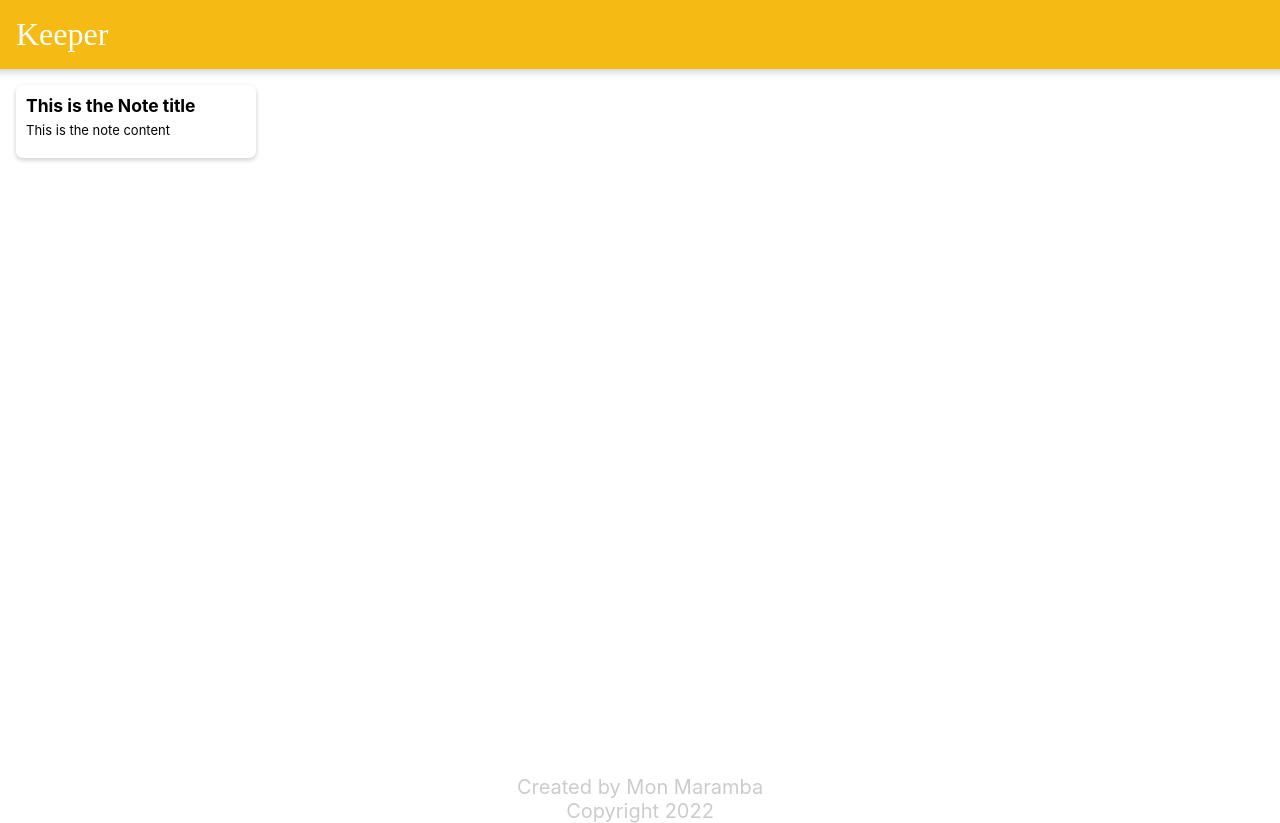
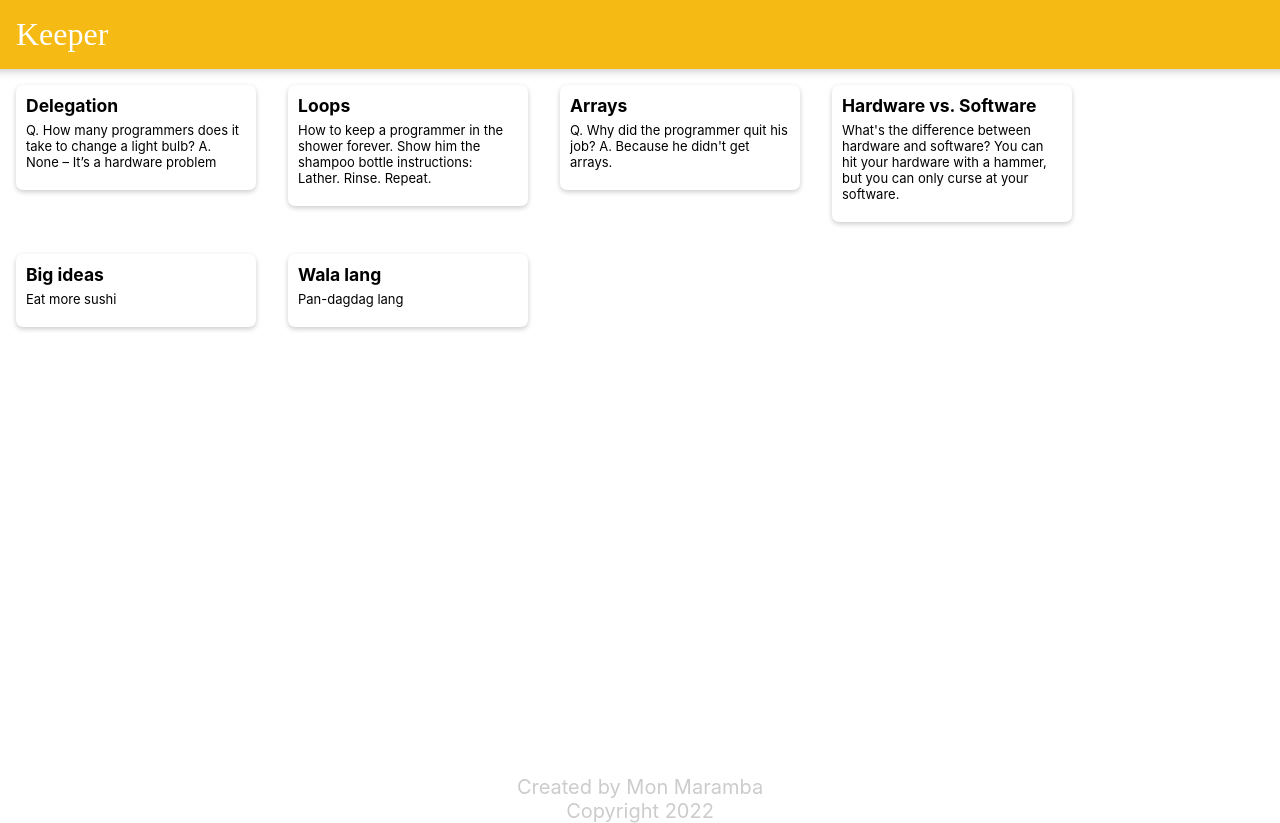
Before and after one commit to MonMaramba/keeper-app, a React (Create React App) app: page / in a window 1280 px wide. Built offline with nearby package versions, Linux system fonts and the light colour scheme.

Commit message:
mapped notes

```diff
--- a/src/App.js
+++ b/src/App.js
@@ -1,6 +1,7 @@
 import Header from './Header';
 import Footer from './Footer';
 import Note from './Note';
+import notes from './notes';
 
 import './main.scss';
 
@@ -8,7 +9,9 @@
   return (
     <div>
       <Header />
-      <Note />
+      {notes.map((note) => {
+        return <Note key={note.id} title={note.title} content={note.content} />;
+      })}
       <Footer />
     </div>
   );
--- a/src/Note.jsx
+++ b/src/Note.jsx
@@ -1,11 +1,11 @@
 import React from 'react';
 import './_note.scss';
 
-const Note = () => {
+const Note = (props) => {
   return (
     <div className='note'>
-      <h1>This is the Note title</h1>
-      <p>This is the note content</p>
+      <h1>{props.title}</h1>
+      <p>{props.content}</p>
     </div>
   );
 };
--- /dev/null
+++ b/src/notes.js
@@ -0,0 +1,38 @@
+const notes = [
+  {
+    key: 1,
+    title: 'Delegation',
+    content:
+      'Q. How many programmers does it take to change a light bulb? A. None – It’s a hardware problem',
+  },
+  {
+    key: 2,
+    title: 'Loops',
+    content:
+      'How to keep a programmer in the shower forever. Show him the shampoo bottle instructions: Lather. Rinse. Repeat.',
+  },
+  {
+    key: 3,
+    title: 'Arrays',
+    content:
+      "Q. Why did the programmer quit his job? A. Because he didn't get arrays.",
+  },
+  {
+    key: 4,
+    title: 'Hardware vs. Software',
+    content:
+      "What's the difference between hardware and software? You can hit your hardware with a hammer, but you can only curse at your software.",
+  },
+  {
+    key: 5,
+    title: 'Big ideas',
+    content: 'Eat more sushi',
+  },
+  {
+    key: 6,
+    title: 'Wala lang',
+    content: 'Pan-dagdag lang',
+  },
+];
+
+export default notes;
```
